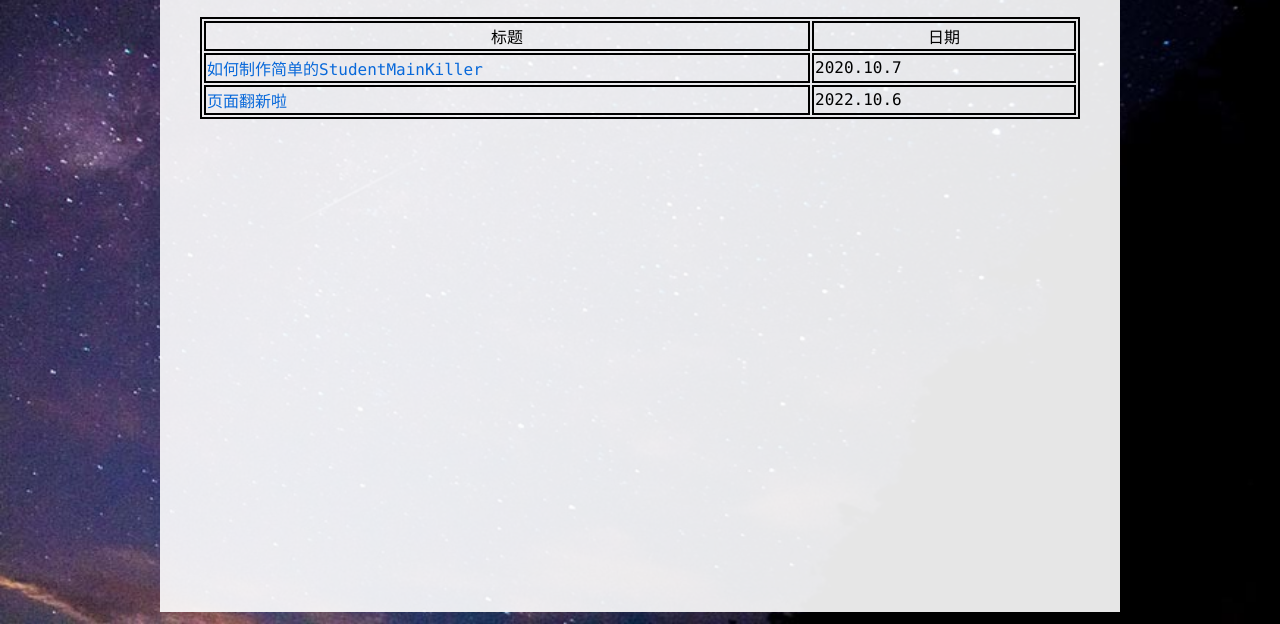
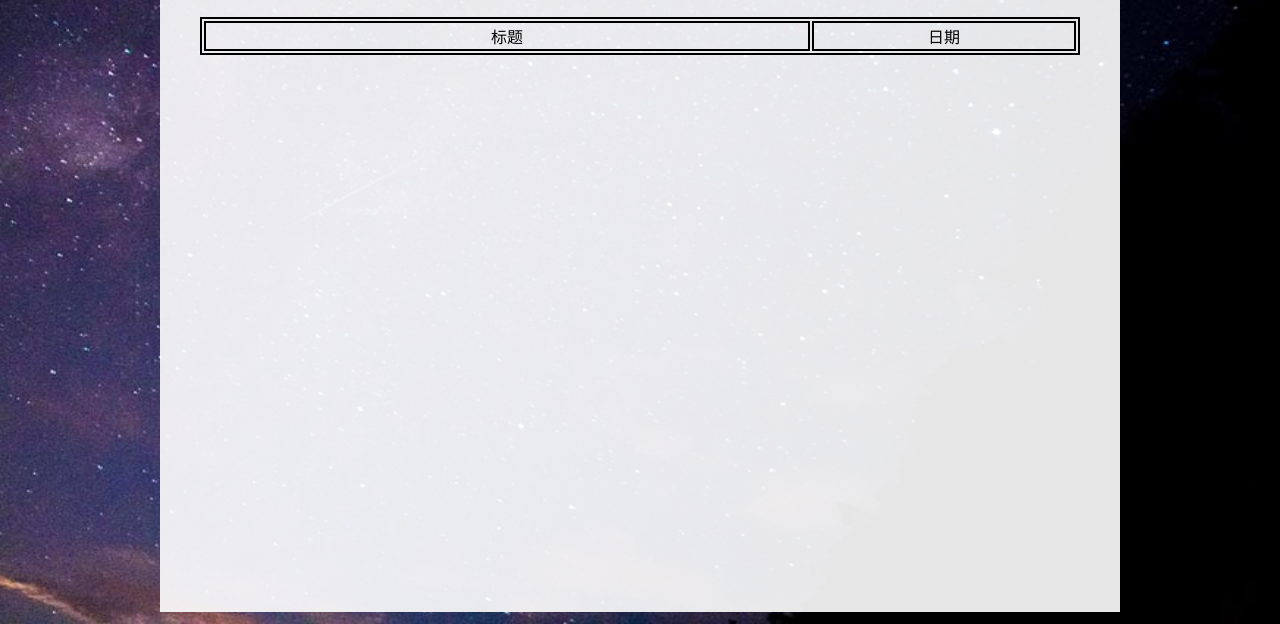
Before and after one commit to zeekliu/zeekliu1.github.io, a plain HTML site: page articles/index.html in a window 1280 px wide. Shown: the part 176-800 px from the top of the page. Drawn offline with Linux system fonts and the light colour scheme.

Commit message:
Update index.html

```diff
--- a/articles/index.html
+++ b/articles/index.html
@@ -39,8 +39,8 @@ td a{font-color: black;text-decoration: none;}
 </body>
 <script>
 var articles=[
-    ["页面翻新啦", [2022,10,6], 0],
-    ["如何制作简单的StudentMainKiller", [2020,10,7], 1]
+
+    //["如何制作简单的StudentMainKiller", [2020,10,7], 1]
 ]
 function cmp(a,b){
     for(var i=0;i<3;++i){
```
